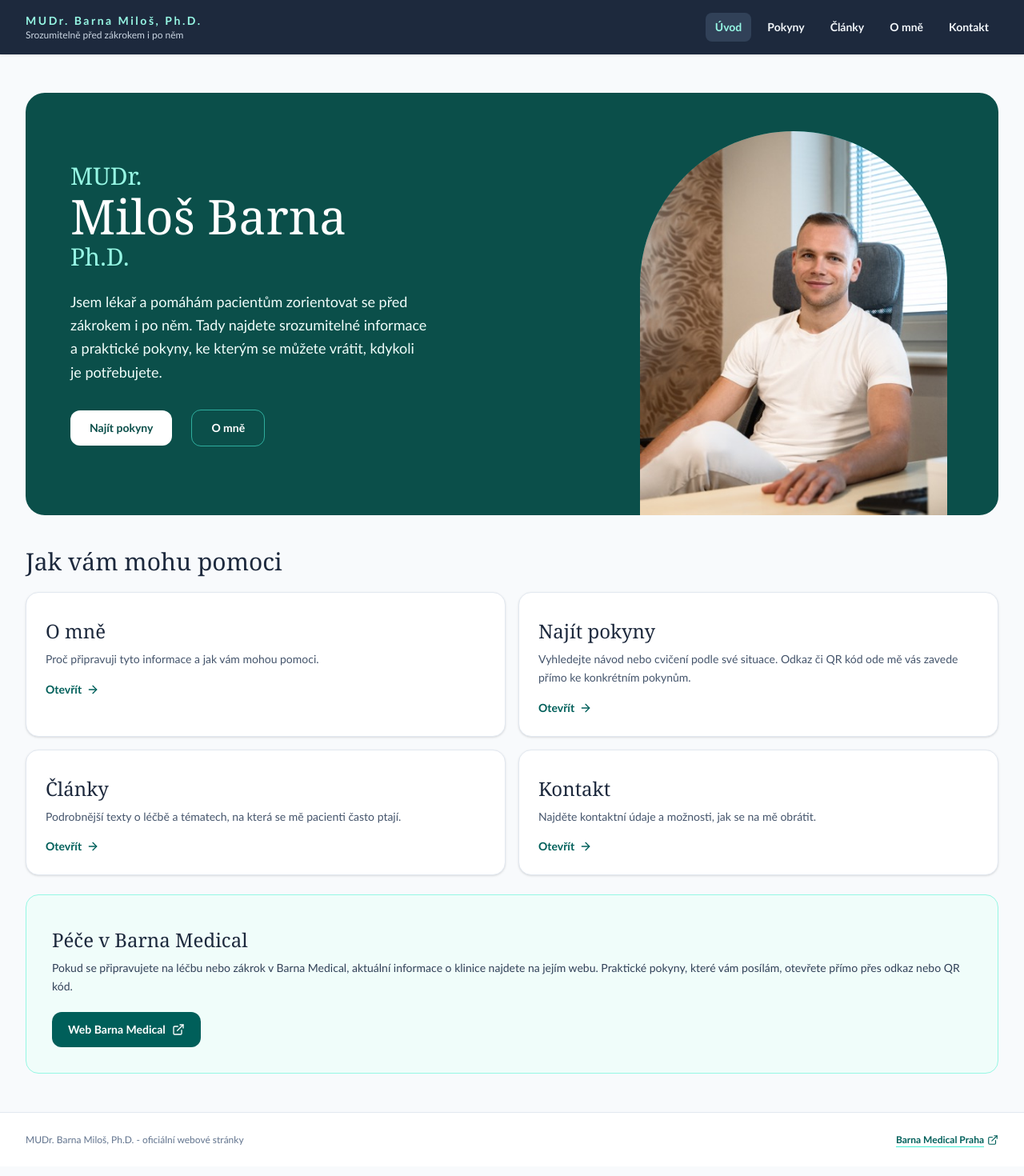
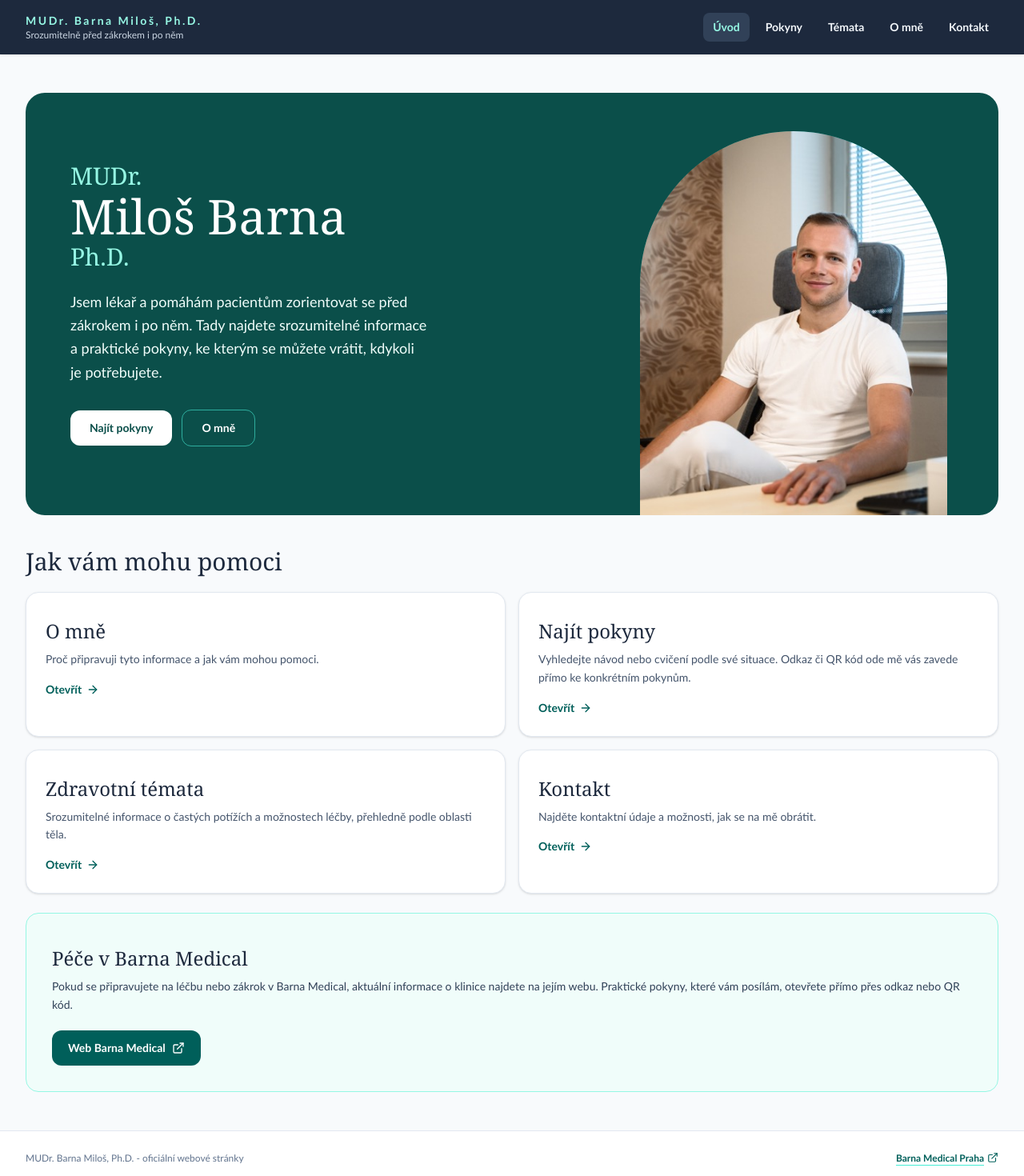
Before and after one commit to Michal-soukrome/milos-barna-fyzio-miniapp, a Next.js app: page / in a window 1280 px wide. Shown: the top 1470 px of the page at 80% size. Built offline with nearby package versions, Linux system fonts and the light colour scheme.

Commit message:
checkpoingt

```diff
--- a/app/clanky/[slug]/page.tsx
+++ b/app/clanky/[slug]/page.tsx
@@ -6,9 +6,10 @@ import Layout from "@/components/Layout";
 import { ARTICLE_QUERY, ARTICLES_QUERY } from "@/sanity/lib/queries";
 import { sanityClient } from "@/sanity/lib/client";
 import { ArticleSummary, PublishedArticle } from "@/sanity/lib/types";
+import { getArticleBodyPartLabel } from "@/sanity/lib/article-taxonomy";
 
 export const metadata: Metadata = {
-  title: "Článek | Miloš Barna",
+  title: "Zdravotní téma | Miloš Barna",
 };
 
 export const revalidate = 300;
@@ -87,9 +88,19 @@ export default async function ArticlePage({
     <Layout>
       <div className="grid w-full grid-cols-1 gap-8 lg:grid-cols-[minmax(0,1fr)_18rem]">
         <article className="min-w-0 rounded-3xl border border-slate-200 bg-white p-6 shadow-sm sm:p-10">
-          <p className="text-sm font-semibold text-teal-700">
-            {new Date(article.publishedAt).toLocaleDateString("cs-CZ")}
-          </p>
+          <div className="flex flex-wrap items-center gap-2">
+            {getArticleBodyPartLabel(article.bodyPart) && (
+              <span className="rounded-full bg-teal-50 px-3 py-1 text-xs font-semibold text-teal-800">
+                {getArticleBodyPartLabel(article.bodyPart)}
+              </span>
+            )}
+            <time
+              dateTime={article.publishedAt}
+              className="text-sm font-semibold text-teal-700"
+            >
+              {new Date(article.publishedAt).toLocaleDateString("cs-CZ")}
+            </time>
+          </div>
           <h1 className="font-serif-display mt-2 text-4xl leading-tight text-slate-800">
             {article.title}
           </h1>
@@ -144,7 +155,7 @@ export default async function ArticlePage({
             </ul>
           ) : (
             <p className="mt-4 text-sm leading-relaxed text-slate-600">
-              Další články se zobrazí po jejich odborné kontrole a zveřejnění.
+              Další témata se zobrazí po jejich odborné kontrole a zveřejnění.
             </p>
           )}
 
@@ -152,7 +163,7 @@ export default async function ArticlePage({
             href="/clanky"
             className="mt-5 inline-flex text-sm font-semibold text-teal-800 underline decoration-teal-300 underline-offset-4 hover:text-teal-950"
           >
-            Všechny články
+            Všechna témata
           </Link>
         </aside>
       </div>
@@ -177,23 +188,29 @@ function getRelatedArticles(
       sharedCategoryCount: (candidate.categories ?? []).filter((category) =>
         currentCategories.has(normalizeCategory(category)),
       ).length,
+      sameBodyPart:
+        Boolean(article.bodyPart) && candidate.bodyPart === article.bodyPart,
     }));
   const matching = candidates
-    .filter((candidate) => candidate.sharedCategoryCount > 0)
+    .filter(
+      (candidate) => candidate.sharedCategoryCount > 0 || candidate.sameBodyPart,
+    )
     .sort(
       (a, b) =>
-        b.sharedCategoryCount - a.sharedCategoryCount || a.index - b.index,
+        b.sharedCategoryCount - a.sharedCategoryCount ||
+        Number(b.sameBodyPart) - Number(a.sameBodyPart) ||
+        a.index - b.index,
     );
 
   if (matching.length > 0) {
     return {
-      title: "Související články",
+      title: "Související témata",
       articles: matching.slice(0, 3).map(({ article: related }) => related),
     };
   }
 
   return {
-    title: "Další články",
+    title: "Další témata",
     articles: candidates
       .slice(0, 3)
       .map(({ article: related }) => related),
--- a/app/clanky/page.tsx
+++ b/app/clanky/page.tsx
@@ -4,14 +4,21 @@ import Layout from "@/components/Layout";
 import { ARTICLES_QUERY } from "@/sanity/lib/queries";
 import { isSanityConfigured, sanityClient } from "@/sanity/lib/client";
 import { ArticleSummary } from "@/sanity/lib/types";
+import { ARTICLE_BODY_PARTS } from "@/sanity/lib/article-taxonomy";
 
 export const metadata: Metadata = {
-  title: "Články | Miloš Barna",
+  title: "Zdravotní témata | Miloš Barna",
   description:
-    "Podrobnější informace o léčbě a tématech, na která se pacienti často ptají.",
+    "Srozumitelné informace o častých potížích a možnostech léčby, přehledně podle oblasti těla.",
 };
 
 export const revalidate = 300;
+
+type ArticleGroup = {
+  key: string;
+  label: string;
+  articles: ArticleSummary[];
+};
 
 export default async function ArticlesPage() {
   const articles =
@@ -21,36 +28,59 @@ export default async function ArticlesPage() {
       {},
       { next: { revalidate } },
     ));
+  const articleGroups = Array.isArray(articles)
+    ? groupArticlesByBodyPart(articles)
+    : [];
 
   return (
     <Layout>
       <section>
         <h1 className="font-serif-display mt-2 text-4xl leading-tight text-slate-800">
-          Články
+          Zdravotní témata
         </h1>
         <p className="mt-3 max-w-2xl text-sm leading-relaxed text-slate-600">
-          Delší texty k tématům, která s pacienty řeším. Před zveřejněním
-          procházejí lékařskou kontrolou.
+          Srozumitelné informace o častých potížích a možnostech léčby,
+          přehledně podle oblasti těla. Každý zveřejněný článek prošel lékařskou
+          kontrolou.
         </p>
 
         {!isSanityConfigured ? (
           <p className="mt-8 rounded-2xl border border-amber-300 bg-amber-50 p-5 text-sm leading-relaxed text-amber-950">
-            Články budou dostupné po připojení Sanity CMS.
+            Témata budou dostupná po připojení Sanity CMS.
           </p>
-        ) : articles?.length ? (
-          <ul className="mt-8 grid gap-4 md:grid-cols-2">
-            {articles.map((article) => (
+        ) : articleGroups.length ? (
+          <div className="mt-10 space-y-10">
+            {articleGroups.map((group) => (
+              <section
+                key={group.key}
+                aria-labelledby={`body-part-${group.key}`}
+              >
+                <div className="mb-4 flex items-end justify-between gap-4">
+                  <h2
+                    id={`body-part-${group.key}`}
+                    className="font-serif-display text-2xl text-slate-800"
+                  >
+                    {group.label}
+                  </h2>
+                  <p className="shrink-0 text-sm text-slate-500">
+                    {formatArticleCount(group.articles.length)}
+                  </p>
+                </div>
+                <ul className="grid gap-4 md:grid-cols-2">
+                  {group.articles.map((article) => (
                     <li key={article._id}>
                       <Link
                         href={`/clanky/${article.slug}`}
                         className="group block h-full rounded-2xl border border-slate-200 bg-white p-5 shadow-sm transition-all hover:-translate-y-0.5 hover:border-teal-600 hover:shadow-md"
                       >
                         <p className="text-xs font-semibold text-teal-700">
-                    {new Date(article.publishedAt).toLocaleDateString("cs-CZ")}
+                          {new Date(article.publishedAt).toLocaleDateString(
+                            "cs-CZ",
+                          )}
                         </p>
-                  <h2 className="font-serif-display mt-2 text-2xl leading-tight text-slate-800 group-hover:text-teal-800">
+                        <h3 className="font-serif-display mt-2 text-2xl leading-tight text-slate-800 group-hover:text-teal-800">
                           {article.title}
-                  </h2>
+                        </h3>
                         <p className="mt-3 text-sm leading-relaxed text-slate-600">
                           {article.excerpt}
                         </p>
@@ -58,12 +88,43 @@ export default async function ArticlesPage() {
                     </li>
                   ))}
                 </ul>
+              </section>
+            ))}
+          </div>
         ) : (
           <p className="mt-8 rounded-2xl border border-slate-200 bg-white p-5 text-sm text-slate-600">
-            Zatím zde nejsou zveřejněné žádné články.
+            Zatím zde nejsou zveřejněná žádná témata.
           </p>
         )}
       </section>
     </Layout>
   );
 }
+
+function groupArticlesByBodyPart(articles: ArticleSummary[]) {
+  const groups: ArticleGroup[] = ARTICLE_BODY_PARTS.map(({ value, label }) => ({
+    key: value,
+    label,
+    articles: articles.filter((article) => article.bodyPart === value),
+  })).filter((group) => group.articles.length > 0);
+
+  const knownBodyParts = new Set(ARTICLE_BODY_PARTS.map(({ value }) => value));
+  const unassignedArticles = articles.filter(
+    (article) => !article.bodyPart || !knownBodyParts.has(article.bodyPart),
+  );
+
+  if (unassignedArticles.length > 0) {
+    groups.push({
+      key: "other",
+      label: "Další témata",
+      articles: unassignedArticles,
+    });
+  }
+
+  return groups;
+}
+
+function formatArticleCount(count: number) {
+  const noun = count === 1 ? "článek" : count < 5 ? "články" : "článků";
+  return `${count} ${noun}`;
+}
--- a/app/page.tsx
+++ b/app/page.tsx
@@ -27,9 +27,9 @@ const destinations = [
   {
     href: "/clanky",
     eyebrow: "Lépe se zorientovat",
-    title: "Články",
+    title: "Zdravotní témata",
     description:
-      "Podrobnější texty o léčbě a tématech, na která se mě pacienti často ptají.",
+      "Srozumitelné informace o častých potížích a možnostech léčby, přehledně podle oblasti těla.",
   },
   {
     href: "/kontakt",
@@ -61,7 +61,7 @@ export default function HomePage() {
               kterým se můžete vrátit, kdykoli je potřebujete.
             </p>
 
-            <div className="mt-8 flex flex-wrap items-center gap-x-6 gap-y-4">
+            <div className="mt-8 flex flex-wrap items-center gap-3">
               <Link
                 href="/navody"
                 className="inline-flex min-h-11 items-center rounded-xl bg-white px-6 py-3 text-sm font-bold text-teal-900 transition-colors hover:bg-teal-50 focus-visible:outline focus-visible:outline-2 focus-visible:outline-offset-2 focus-visible:outline-white"
--- a/components/SiteChrome.tsx
+++ b/components/SiteChrome.tsx
@@ -8,7 +8,7 @@ import { useEffect, useState } from "react";
 const navigation = [
   { href: "/", label: "Úvod" },
   { href: "/navody", label: "Pokyny" },
-  { href: "/clanky", label: "Články" },
+  { href: "/clanky", label: "Témata" },
   { href: "/o-lekari", label: "O mně" },
   { href: "/kontakt", label: "Kontakt" },
 ];
--- /dev/null
+++ b/sanity/lib/article-taxonomy.ts
@@ -0,0 +1,12 @@
+export const ARTICLE_BODY_PARTS = [
+  { value: "noha-a-hlezno", label: "Noha a hlezno" },
+  { value: "koleno", label: "Koleno" },
+  { value: "zapesti-a-ruka", label: "Zápěstí a ruka" },
+  { value: "obecne", label: "Obecné" },
+] as const;
+
+export type ArticleBodyPart = (typeof ARTICLE_BODY_PARTS)[number]["value"];
+
+export function getArticleBodyPartLabel(bodyPart?: string | null) {
+  return ARTICLE_BODY_PARTS.find((part) => part.value === bodyPart)?.label;
+}
--- a/sanity/lib/queries.ts
+++ b/sanity/lib/queries.ts
@@ -72,6 +72,7 @@ export const ARTICLES_QUERY = defineQuery(`*[
   "slug": slug.current,
   excerpt,
   publishedAt,
+  bodyPart,
   categories
 }`);
 
@@ -85,6 +86,7 @@ export const ARTICLE_QUERY = defineQuery(`*[
   "slug": slug.current,
   excerpt,
   publishedAt,
+  bodyPart,
   categories,
   body
 }`);
--- a/sanity/lib/types.ts
+++ b/sanity/lib/types.ts
@@ -1,5 +1,6 @@
 import type { PortableTextBlock } from "@portabletext/types";
 import type { SanityImageCrop, SanityImageHotspot } from "@sanity/image-url";
+import type { ArticleBodyPart } from "./article-taxonomy";
 
 export type AgeGroup = "child" | "adult" | "senior";
 
@@ -59,6 +60,7 @@ export type ArticleSummary = {
   slug: string;
   excerpt: string;
   publishedAt: string;
+  bodyPart?: ArticleBodyPart | null;
   categories?: string[];
 };
 
--- a/sanity/schemas/article.ts
+++ b/sanity/schemas/article.ts
@@ -3,10 +3,11 @@ import {
   ArticleSlugInput,
   createUniqueArticleSlug,
 } from "./ArticleSlugInput";
+import { ARTICLE_BODY_PARTS } from "../lib/article-taxonomy";
 
 export const article = defineType({
   name: "article",
-  title: "Pacientský článek",
+  title: "Vzdělávací článek",
   type: "document",
   fields: [
     defineField({
@@ -37,6 +38,20 @@ export const article = defineType({
         },
         maxLength: 96,
         aiAssist: { exclude: true },
+      },
+      validation: (rule) => rule.required(),
+    }),
+    defineField({
+      name: "bodyPart",
+      title: "Oblast těla",
+      description:
+        "Hlavní oblast, podle které se článek zařadí v přehledu zdravotních témat.",
+      type: "string",
+      options: {
+        list: ARTICLE_BODY_PARTS.map(({ value, label }) => ({
+          title: label,
+          value,
+        })),
       },
       validation: (rule) => rule.required(),
     }),
@@ -130,13 +145,16 @@ export const article = defineType({
     select: {
       title: "title",
       subtitle: "publishedAt",
+      bodyPart: "bodyPart",
     },
-    prepare({ title, subtitle }) {
+    prepare({ title, subtitle, bodyPart }) {
+      const publishedDate = subtitle
+        ? new Date(subtitle).toLocaleDateString("cs-CZ")
+        : "Datum nezadáno";
+
       return {
         title: title || "Článek bez názvu",
-        subtitle: subtitle
-          ? new Date(subtitle).toLocaleDateString("cs-CZ")
-          : "Datum nezadáno",
+        subtitle: [bodyPart, publishedDate].filter(Boolean).join(" · "),
       };
     },
   },
```
Also changed, not shown: content/drafts/hallux-valgus.md (added, +37 -0 lines), 1 other file (tests, documents, lock files or other folders). Lines whose indentation alone changed are shown as unchanged.
